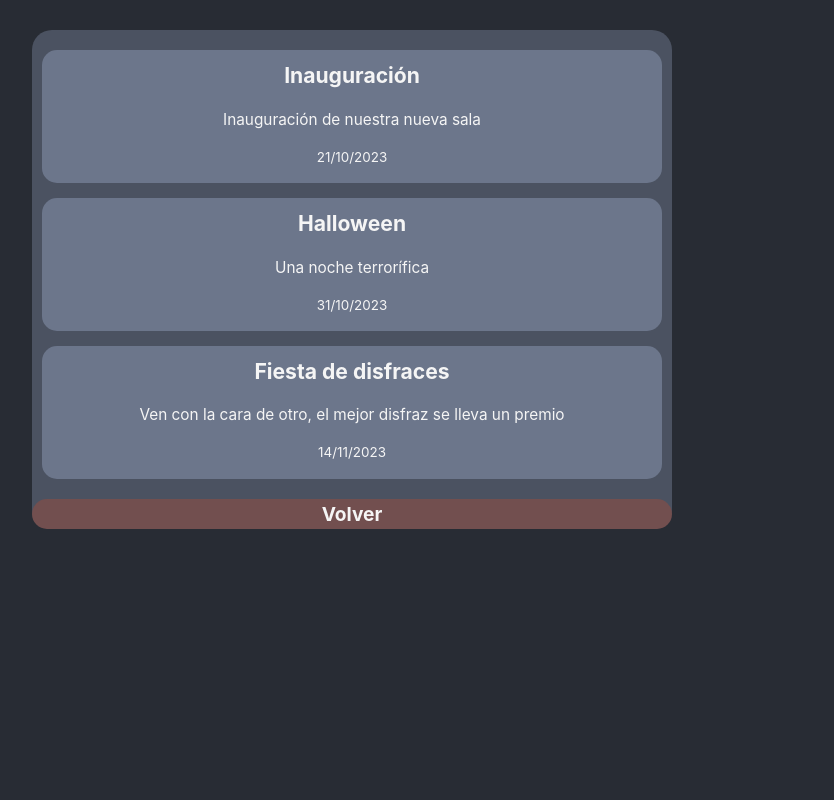
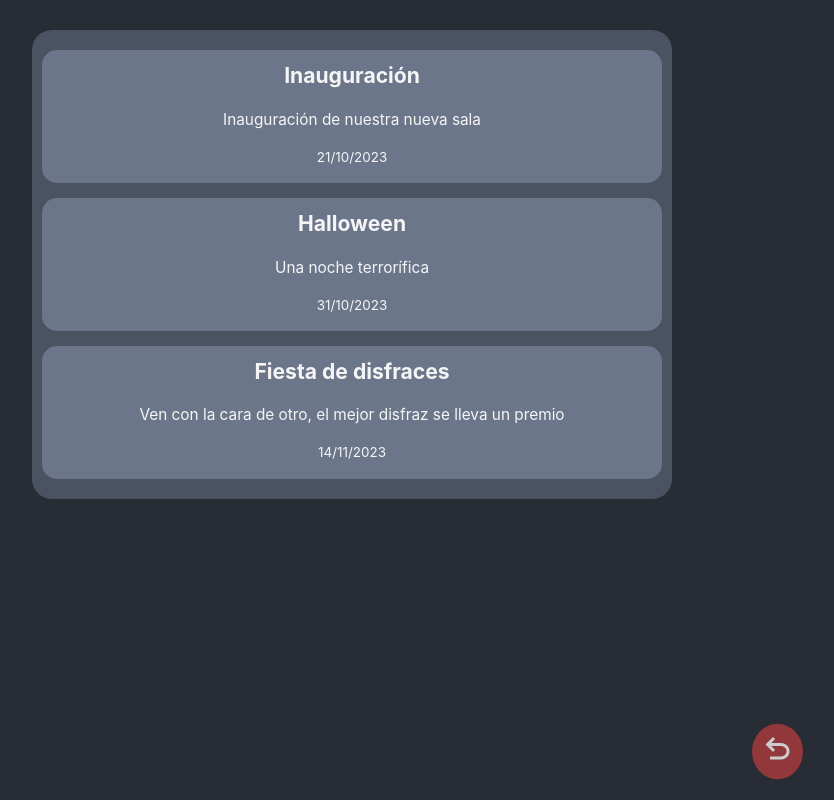
Before and after one commit to TirrelSquirrel/reservado-discoteca, a React (Create React App) app: page /main/events in a window 1280 px wide. Shown: the whole page, without its empty margins (288-1122 px from the left). Built offline with nearby package versions, Linux system fonts and the light colour scheme.

Commit message:
Aañdido backbutton

```diff
--- a/public/index.html
+++ b/public/index.html
@@ -11,7 +11,16 @@
     />
     <link rel="apple-touch-icon" href="%PUBLIC_URL%/logo192.png" />
     <title>Playmobil Pub</title>
-        <link href="https://cdn.jsdelivr.net/npm/bootstrap@5.3.2/dist/css/bootstrap.min.css" rel="stylesheet" integrity="sha384-T3c6CoIi6uLrA9TneNEoa7RxnatzjcDSCmG1MXxSR1GAsXEV/Dwwykc2MPK8M2HN" crossorigin="anonymous">
+    <link
+      href="https://cdn.jsdelivr.net/npm/bootstrap@5.3.2/dist/css/bootstrap.min.css"
+      rel="stylesheet"
+      integrity="sha384-T3c6CoIi6uLrA9TneNEoa7RxnatzjcDSCmG1MXxSR1GAsXEV/Dwwykc2MPK8M2HN"
+      crossorigin="anonymous"
+    />
+    <link
+      rel="stylesheet"
+      href="https://fonts.googleapis.com/css2?family=Material+Symbols+Outlined:opsz,wght,FILL,GRAD@24,400,0,0"
+    />
   </head>
   <body>
     <noscript>You need to enable JavaScript to run this app.</noscript>
--- a/src/Components/Container/Events.js
+++ b/src/Components/Container/Events.js
@@ -1,4 +1,5 @@
 import React from 'react';
+import BackButton from '../Pure/BackButton';
 
 const Events = () => {
 
@@ -18,7 +19,7 @@ const Events = () => {
         description:
           "Ven con la cara de otro, el mejor disfraz se lleva un premio",
         date: "14/11/2023",
-      }
+      },
     ];
 
     return (
@@ -33,8 +34,8 @@ const Events = () => {
               </div>
             );
           })}
+          <BackButton />
         </div>
-          <button className='back-button'>Volver</button>
       </div>
     );
 }
--- /dev/null
+++ b/src/Components/Pure/BackButton.js
@@ -0,0 +1,15 @@
+import React from 'react';
+import { useNavigate } from 'react-router-dom';
+
+const BackButton = () => {
+    const navigate = useNavigate();
+    return (
+      <div className="float">
+        <button className="back-button" onClick={() => navigate(-1)}>
+          <span class="material-symbols-outlined">undo</span>
+        </button>
+      </div>
+    );
+}
+
+export default BackButton;
--- a/src/Components/Styles/styles.css
+++ b/src/Components/Styles/styles.css
@@ -94,12 +94,33 @@ body {
   font-size: 0.7em;
 }
 
+.float {
+  position: fixed;
+  width: 25%;
+  display: flex;
+  margin-left: 100%;
+  margin-bottom: 20px;
+  bottom: 10px;
+  scale: 1.5;
+}
+
 .back-button {
-  width: 100%;
   border: none;
-  border-radius: 15px;
-  font-size: 1.2em;
-  background-color: #724f4f;
+  border-radius: 50%;
+  padding: 5px;
+  padding-bottom: 0;
+  background-color: #ad3c3c;
   color: whitesmoke;
   font-weight: bold;
+
+
+  opacity: 0.8;
 }
+
+.back-button:hover {
+  opacity: 1;
+}
+
+.back-button:active {
+  scale: 0.95;
+}
```
